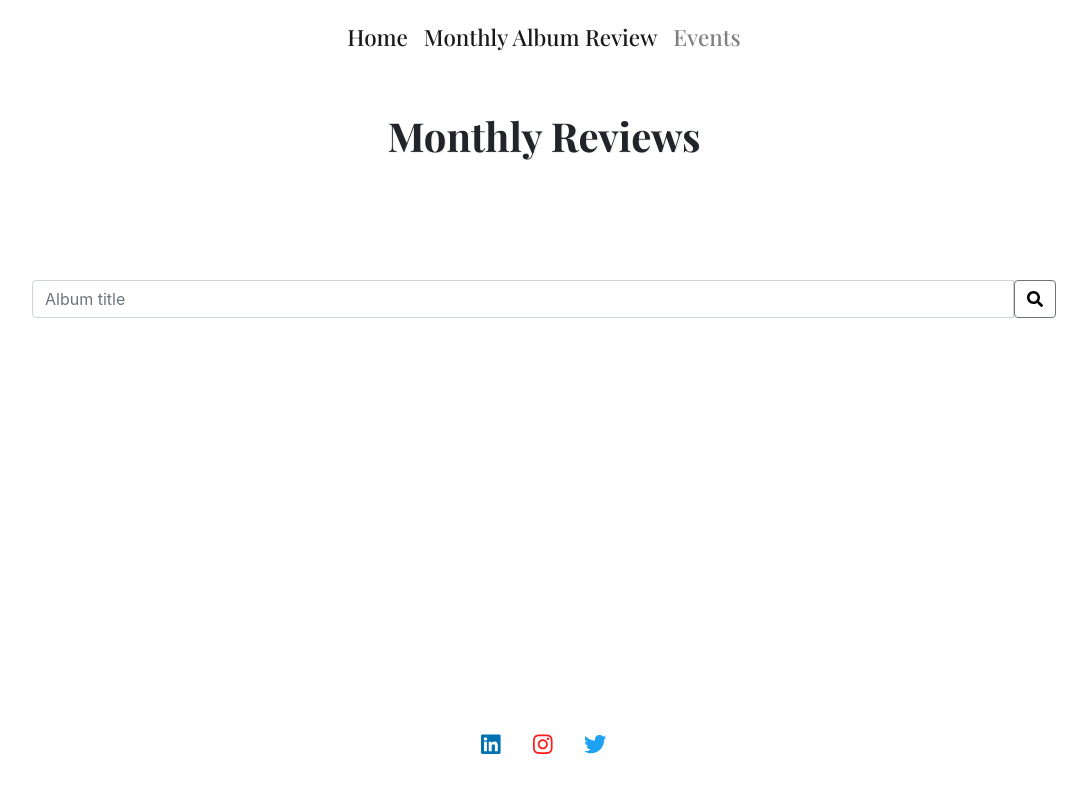
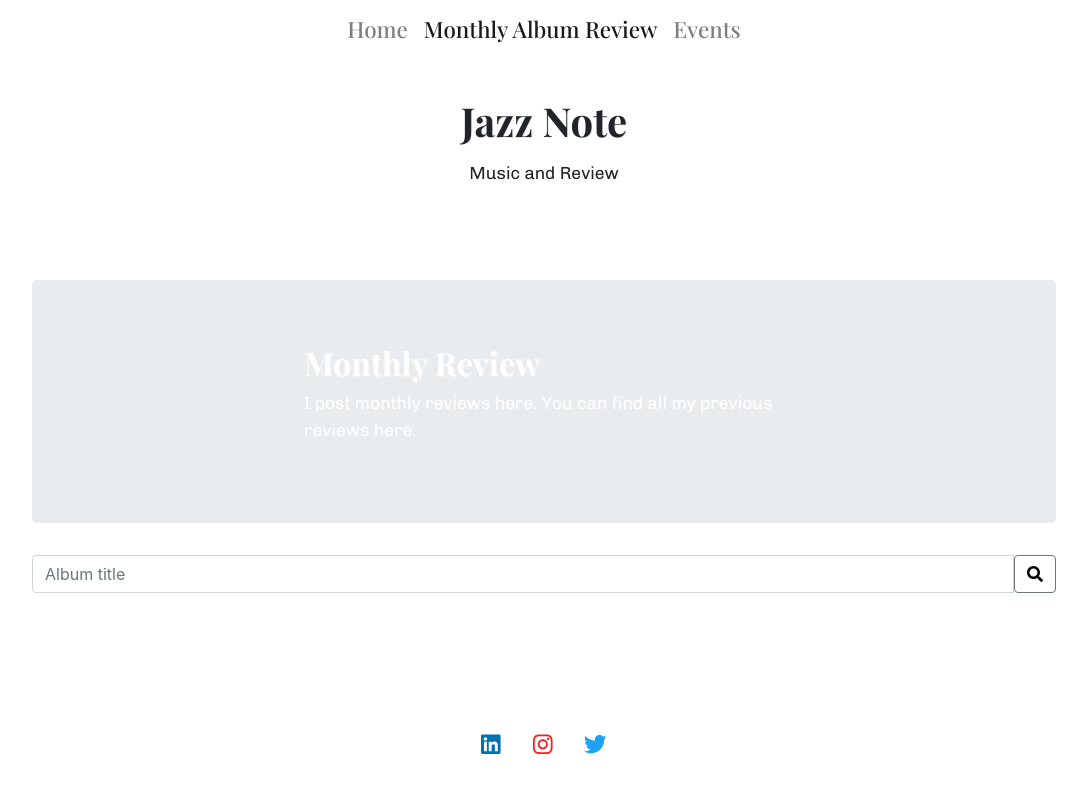
Before and after one commit to Pavelbure34/Jazznote, a React (Create React App) app: page /reviews in a window 1280 px wide. Shown: the top 792 px of the page, without its empty margins (96-1183 px from the left). Built offline with nearby package versions, Linux system fonts and the light colour scheme.

Commit message:
home page complete except album section

```diff
--- a/src/App.js
+++ b/src/App.js
@@ -1,17 +1,21 @@
 import React from 'react';
-import {BrowserRouter as Router, Switch, Route} from 'react-router-dom';
+import {
+  BrowserRouter as Router,
+  Switch, Route, Redirect
+} from 'react-router-dom';
 import {Home, Reviews} from './pages';
 
 const App = ()=>{
   return (
     <Router>
       <Switch>
-        <Route exact path="/">
+        <Route exact path="/home">
           <Home/>
         </Route>
         <Route exact path="/reviews">
           <Reviews/>
         </Route>
+        <Redirect to="/home"/>
       </Switch>
     </Router>
   );
--- /dev/null
+++ b/src/assets/video/index.js
@@ -0,0 +1,3 @@
+import SpinningTurnTable from './Turntable.mp4';
+
+export {SpinningTurnTable};
--- a/src/components/navigation.js
+++ b/src/components/navigation.js
@@ -1,18 +1,17 @@
 import React from 'react';
 import {NavLink} from 'react-router-dom';
-import {Navbar, Nav, Container} from 'react-bootstrap';
+import {Navbar, Nav} from 'react-bootstrap';
 
 const Navigation = ()=>{
 
     const {Toggle, Collapse} = Navbar;
-    const {Link} = Nav;
     return (
-        <Navbar fixed="top" expand="sm">
-            <Container>
+        <Navbar fixed="top" expand="xl">
             <Toggle id="basic-navbar-nav-toggle" aria-controls="basic-navbar-nav"/>
             <Collapse id="basic-navbar-nav" className="justify-content-center">
                 <Nav>
-                        <NavLink className="nav-link" to="/">
+                    <Toggle id="basic-navbar-nav-toggle" aria-controls="basic-navbar-nav"/>
+                    <NavLink className="nav-link" to="/home">
                         Home
                     </NavLink>
                     <NavLink className="nav-link" to="/reviews">
@@ -23,7 +22,6 @@ const Navigation = ()=>{
                     </NavLink>
                 </Nav>
             </Collapse>
-            </Container>
         </Navbar>
     );
 };
--- a/src/index.js
+++ b/src/index.js
@@ -5,9 +5,7 @@ import App from './App';
 import * as serviceWorker from './serviceWorker';
 
 ReactDOM.render(
-  <React.StrictMode>
-    <App />
-  </React.StrictMode>,
+  <App />,
   document.getElementById('root')
 );
 
--- a/src/pages/home.js
+++ b/src/pages/home.js
@@ -1,11 +1,10 @@
 import React from 'react';
-import {Home_Album as Album} from '../assets/images';
-import {DynamicTransition} from '../hooks';
 import {Navigation, Footer} from '../components';
+import {Jumbotron} from 'react-bootstrap';
 import {Sample_Album, Sample_Arist} from '../assets/images';
+import {SpinningTurnTable as Turntable} from '../assets/video';
 
 const Home = ()=>{
-    const SRC = DynamicTransition(Album);
     let today = new Date();
 
     return (
@@ -13,30 +12,13 @@ const Home = ()=>{
            <header>
                <Navigation/>
                 <section id="header-content">
-                    <h1>Jazz Note</h1>
+                    <h1 className="title">Jazz Note</h1>
                     <sub>Music and Review</sub>
                 </section>
            </header>
            <section className="main-content">
-                <div id="album-of-this-month" className="main-content-body">
-                    <img src={Sample_Album} className="main-content-body-image" alt="album"/>
-                    <div className="main-content-body-text">
-                        <div>
-                            <sub>{today.getMonth() + 1}. {today.getFullYear()}</sub>
-                            <h2>We Get Requests</h2>
-                        </div>
-
-                        <p className="album-of-this-month-artist-name">
-                            Recorded by<br/>
-                            the Oscar Peterson Trio
-                        </p>
-                        <img src={Sample_Arist} className="album-of-this-month-artist-image" alt="artist"/>
-                    </div>
-               </div>
-               <hr/>
-                <div id="about-this-blog" className="main-content-body">
-                    <img src={SRC} className="main-content-body-image" alt="album"/>
-                    <div className="main-content-body-text">
+                <Jumbotron id="about-this-blog" className="main-content-jumbotron">
+                    <div className="main-content-jumbotron-text">
                         <h2>About this Blog</h2>
                         <p>
                             I post reviews of Jazz albums of my choice.
@@ -44,7 +26,34 @@ const Home = ()=>{
                             You can find my previous reviews in "Monthly Album Review" link above.
                         </p>
                     </div>
+                    <video
+                        className="video-bg"
+                        autoplay="autoplay"
+                        muted
+                        loop="loop">
+                        <source src={Turntable} type="video/mp4"/>
+                    </video>
+               </Jumbotron>
+               <hr/>
+                <div id="album-of-this-month" className="main-content-body">
+                    <img src={Sample_Album} className="main-content-body-image" alt="album"/>
+                    <div className="main-content-body-text">
+                        <div>
+                            <sub>{today.getMonth() + 1}. {today.getFullYear()}</sub>
+                            <h2>We Get Requests</h2>
+                            <p className="album-of-this-month-artist-name">
+                                The Oscar Peterson Trio
+                            </p>
+                        </div>
+
+                        <p className="album-of-this-month-artist-name">
+                            Oscar Peterson<br/>
+                            (1925 ~ 2007)
+                        </p>
+                        <img src={Sample_Arist} className="album-of-this-month-artist-image" alt="artist"/>
+                    </div>
                </div>
+               <hr/>
            </section>
            <footer>
                 <Footer/>
--- a/src/pages/reviews.js
+++ b/src/pages/reviews.js
@@ -1,6 +1,6 @@
 import React, {useState} from 'react';
 import {Navigation, Footer, Icon} from '../components';
-import {InputGroup, FormControl, Button} from 'react-bootstrap';
+import {InputGroup, FormControl, Button, Jumbotron} from 'react-bootstrap';
 import {faSearch} from '@fortawesome/free-solid-svg-icons';
 
 const Reviews = ()=>{
@@ -11,10 +11,20 @@ const Reviews = ()=>{
             <header>
                 <Navigation/>
                 <section id="header-content">
-                    <h1>Monthly Reviews</h1>
+                    <h1 className="title">Jazz Note</h1>
+                    <sub>Music and Review</sub>
                 </section>
             </header>
             <section className="main-content">
+                <Jumbotron id="reviews-jumbotron" className="main-content-jumbotron">
+                    <div className="main-content-jumbotron-text">
+                        <h2>Monthly Review</h2>
+                        <p>
+                            I post monthly reviews here.
+                            You can find all my previous reviews here.
+                        </p>
+                    </div>
+                </Jumbotron>
                 <InputGroup className="mb-3">
                     <FormControl
                         onChange={event=>setSearch(event.target.value)}
--- a/src/styles/layouts.scss
+++ b/src/styles/layouts.scss
@@ -22,16 +22,48 @@
         justify-content: center;
         align-items: center;
 
+        #basic-navbar-nav-toggle{
+            z-index:100;
+            background-color: #F5F5F5;
+        }
+
         #basic-navbar-nav{
             background-color: #FFFFFF;
             text-align: center;
             padding:5px 5px 5px 5px;
             border-radius: 10px;
             z-index:100;
+            top:0;
+            left:0;
+            right:0;
+            position:fixed;
         }
 
-        .header-content{
+        #header-content{
             text-align: center;
+        }
+    }
+
+    .main-content{
+        .main-content-jumbotron{
+            position: relative;
+            z-index:1;
+            display:flex;
+            justify-content: center;
+            align-items: center;
+            text-align: left;
+            overflow:hidden;
+            @media (max-width: $tablet-break) {
+                height:auto;
+            }
+
+            .main-content-jumbotron-text{
+                width:50%;
+                color:#FFFFFF;
+                @media (max-width: $tablet-break) {
+                    width:80%;
+                }
+            }
         }
     }
 }
@@ -57,7 +89,7 @@
 
             .main-content-body-image{
                 width:40%;
-                height:40vh;
+                // height:40vh;
                 background-repeat: no-repeat;
                 background-position-x: center;
                 background-position-y: center;
@@ -91,11 +123,26 @@
             }
         }
 
+        #about-this-blog{
+            background:rgba(0,0,0, 0.3);
+            height: 40vh;
+
+            .video-bg{
+                position: absolute;
+                z-index:-1;
+                min-width:100%;
+                min-height:100%;
+            }
+        }
+
         #album-of-this-month{
             .main-content-body-image{
                 height:45vh;
                 @media (max-width: $mobile-break) {
-                    height:35vh;
+                    display:block;
+                    width:95%;
+                    height:auto;
+                    margin:0 auto 0 auto;
                 }
             }
 
@@ -113,3 +160,9 @@
 
     }
 }
+
+#reviews{
+    .main-content{
+
+    }
+}
--- a/src/styles/typography.scss
+++ b/src/styles/typography.scss
@@ -17,6 +17,6 @@ p, sub{
     }
 }
 
-#title-nav-top{
+#title{
     font-style: italic;
 }
```
Also changed, not shown: 1 other file (tests, documents, lock files or other folders). Lines whose indentation alone changed are shown as unchanged.
